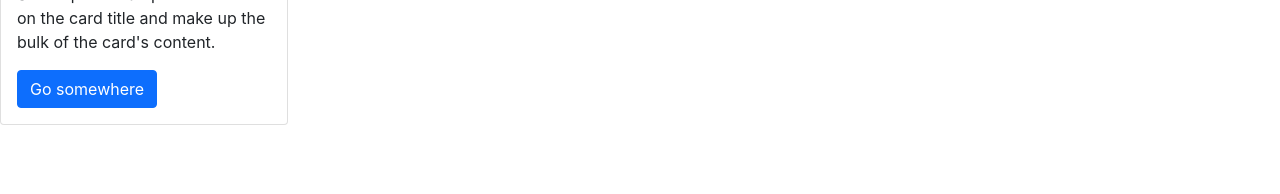
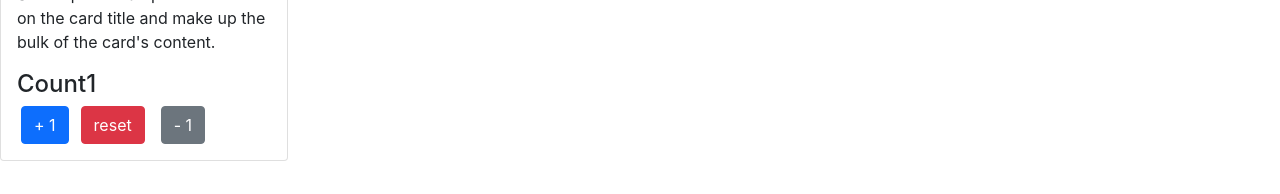
Before and after one commit to EzequielArias12/Khali_libreria_Arias, a React (Create React App) app: page / in a window 1280 px wide. Shown: the part 587-781 px from the top of the page. Built offline with nearby package versions, Linux system fonts and the light colour scheme; a web font is replaced by a local one.

Commit message:
button-count

```diff
--- a/package.json
+++ b/package.json
@@ -11,6 +11,7 @@
     "react-bootstrap": "^2.1.0",
     "react-dom": "^17.0.2",
     "react-scripts": "5.0.0",
+    "sweetalert": "^2.1.2",
     "web-vitals": "^2.1.2"
   },
   "scripts": {
--- /dev/null
+++ b/src/components/ItemCount/ItemCount.js
@@ -0,0 +1,38 @@
+import useContador from '../../hooks/useContador';
+
+
+
+function ItemCount() {
+
+  const {state : count,decrementar,incrementar,reset} =  useContador(1)
+
+
+  return (
+    <div >
+      <h4>Count{count}</h4>
+
+      <button
+      onClick={ () => incrementar()}
+      className='btn btn-primary mx-1'
+      >
+        + 1
+      </button>
+
+      <button
+      onClick={reset}
+      className='btn btn-danger mx-2'
+      >
+        reset
+      </button>
+
+      <button
+      onClick={ () => decrementar()}
+      className='btn btn-secondary mx-2'
+      >
+        - 1
+      </button>
+    </div>
+  );
+}
+
+export default ItemCount;
--- /dev/null
+++ b/src/components/ItemCount/index.js
@@ -0,0 +1,3 @@
+import ItemCount from './ItemCount';
+
+export default ItemCount;
--- a/src/components/ItemListContainer/ItemListContainer.js
+++ b/src/components/ItemListContainer/ItemListContainer.js
@@ -1,6 +1,7 @@
 import React from 'react';
 import './ItemListContainer.css';
-import {Card,Button} from 'react-bootstrap'
+import {Card} from 'react-bootstrap';
+import ItemCount from '../ItemCount/index';
 
 const ItemListContainer = () => {
     return (
@@ -13,11 +14,11 @@ const ItemListContainer = () => {
       Some quick example text to build on the card title and make up the bulk of
       the card's content.
     </Card.Text>
-    <Button variant="primary">Go somewhere</Button>
+    <ItemCount/>
   </Card.Body>
 </Card>
         </>
     )
 }
 
-export default ItemListContainer
+export default ItemListContainer;
--- /dev/null
+++ b/src/hooks/useContador.js
@@ -0,0 +1,33 @@
+import {useState} from 'react';
+import swal from 'sweetalert';
+
+function useContador(initialState = 0,stock = 5 ) {
+
+    const [state, setState] = useState(initialState);
+
+    const incrementar = (factor = 1) => {
+        if(state > 4){
+            swal("Oops..","Nos quedamos sin Stock")
+        }else{
+            setState(state + factor)
+        }
+    };
+
+    const decrementar = (factor = 1) =>{
+        if(state <= 1){
+            swal("Se ha eliminado el articulo del contador")
+        }else{
+            setState(state - factor)
+        }
+    };
+
+    const reset = () => setState(initialState);
+    return {
+        state,
+        incrementar,
+        decrementar,
+        reset
+    }
+}
+
+export default useContador;
```
Also changed, not shown: src/App.js (+10 -3 lines), src/hooks/useCount.js (added, +34 -0 lines), 1 other file (tests, documents, lock files or other folders).
